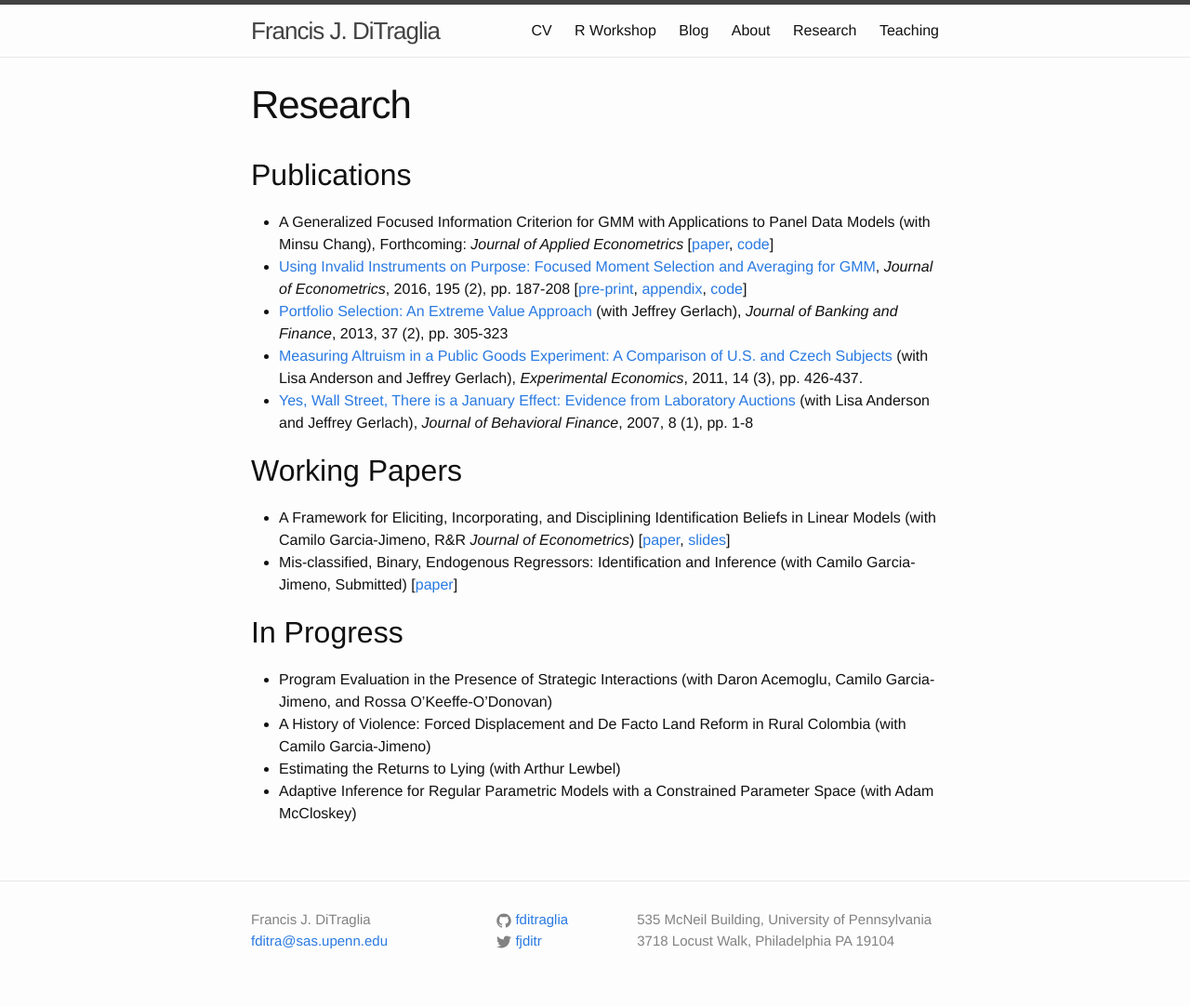
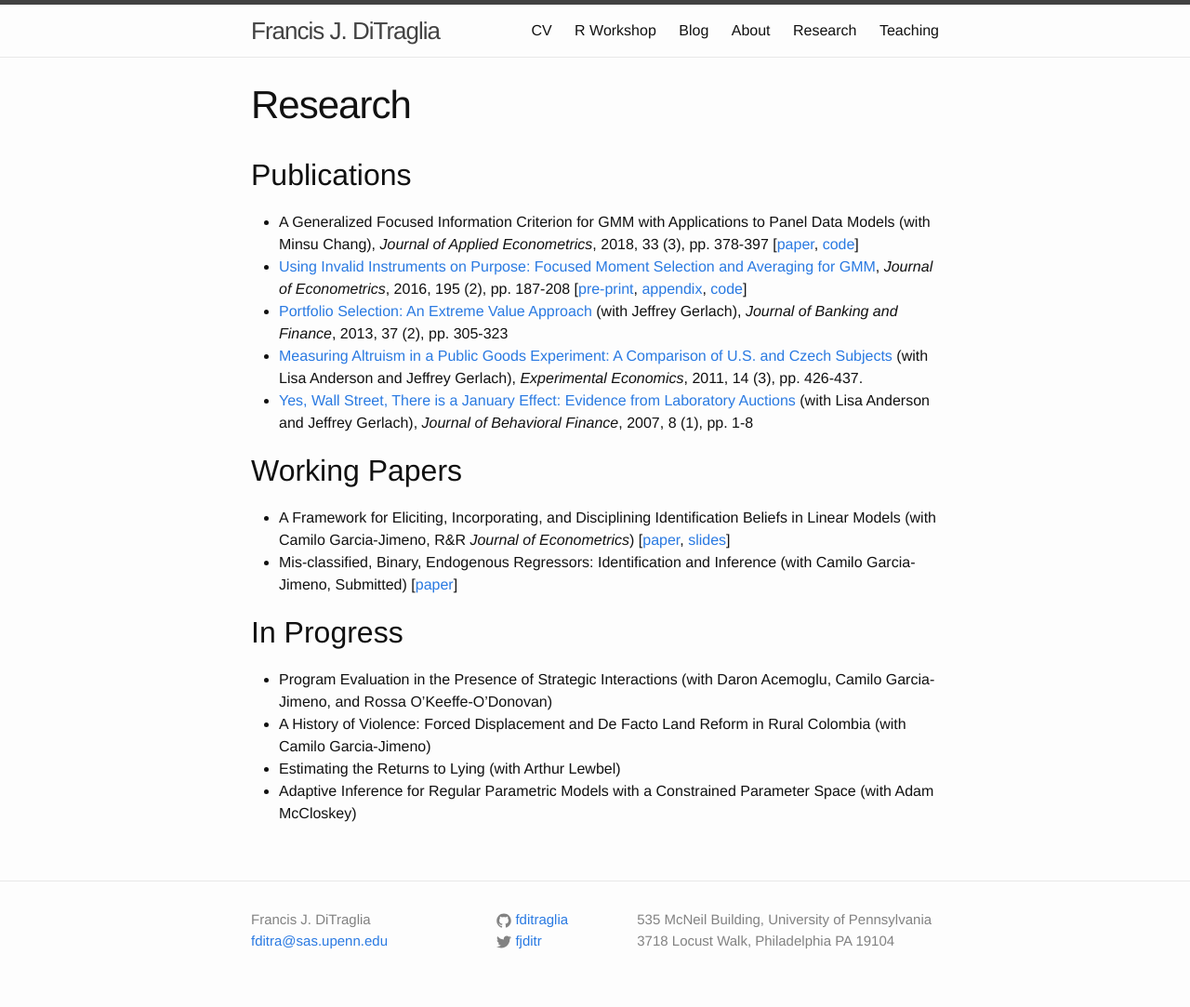
Before and after one commit to fditraglia/fditraglia.github.io, a Jekyll site: the page built from research.md, in a window 1280 px wide. Shown: the whole page at 93% size. Built offline with Jekyll 4.4.1, drawn with Linux system fonts in a browser that asks for light colours.

Commit message:
update status of paper

```diff
--- a/research.md
+++ b/research.md
@@ -5,7 +5,7 @@ permalink: /research/
 ---
 ## Publications
 
-- A Generalized Focused Information Criterion for GMM with Applications to Panel Data Models (with Minsu Chang), Forthcoming:  *Journal of Applied Econometrics* [[paper](http://ditraglia.com/pdf/GFIC_paper.pdf), [code](https://github.com/fditraglia/gfic)]
+- A Generalized Focused Information Criterion for GMM with Applications to Panel Data Models (with Minsu Chang), *Journal of Applied Econometrics*, 2018, 33 (3), pp. 378-397 [[paper](http://ditraglia.com/pdf/GFIC_paper.pdf), [code](https://github.com/fditraglia/gfic)]
 - [Using Invalid Instruments on Purpose: Focused Moment Selection and Averaging for GMM](http://authors.elsevier.com/a/1Tlbb15DjhrYdE), *Journal of Econometrics*, 2016, 195 (2), pp. 187-208 [[pre-print](http://ditraglia.com/pdf/FMSC.pdf), [appendix](http://ditraglia.com/pdf/FMSC_appendix.pdf), [code](https://github.com/fditraglia/fmsc)]
 - [Portfolio Selection: An Extreme Value Approach]({{ site.base }}/pdf/EV_paper.pdf) (with Jeffrey Gerlach), *Journal of Banking and Finance*, 2013, 37 (2), pp. 305-323
 - [Measuring Altruism in a Public Goods Experiment: A Comparison of U.S. and Czech Subjects](http://link.springer.com/article/10.1007%2Fs10683-011-9274-8) (with Lisa Anderson and Jeffrey Gerlach), *Experimental Economics*, 2011, 14 (3), pp. 426-437.
```
